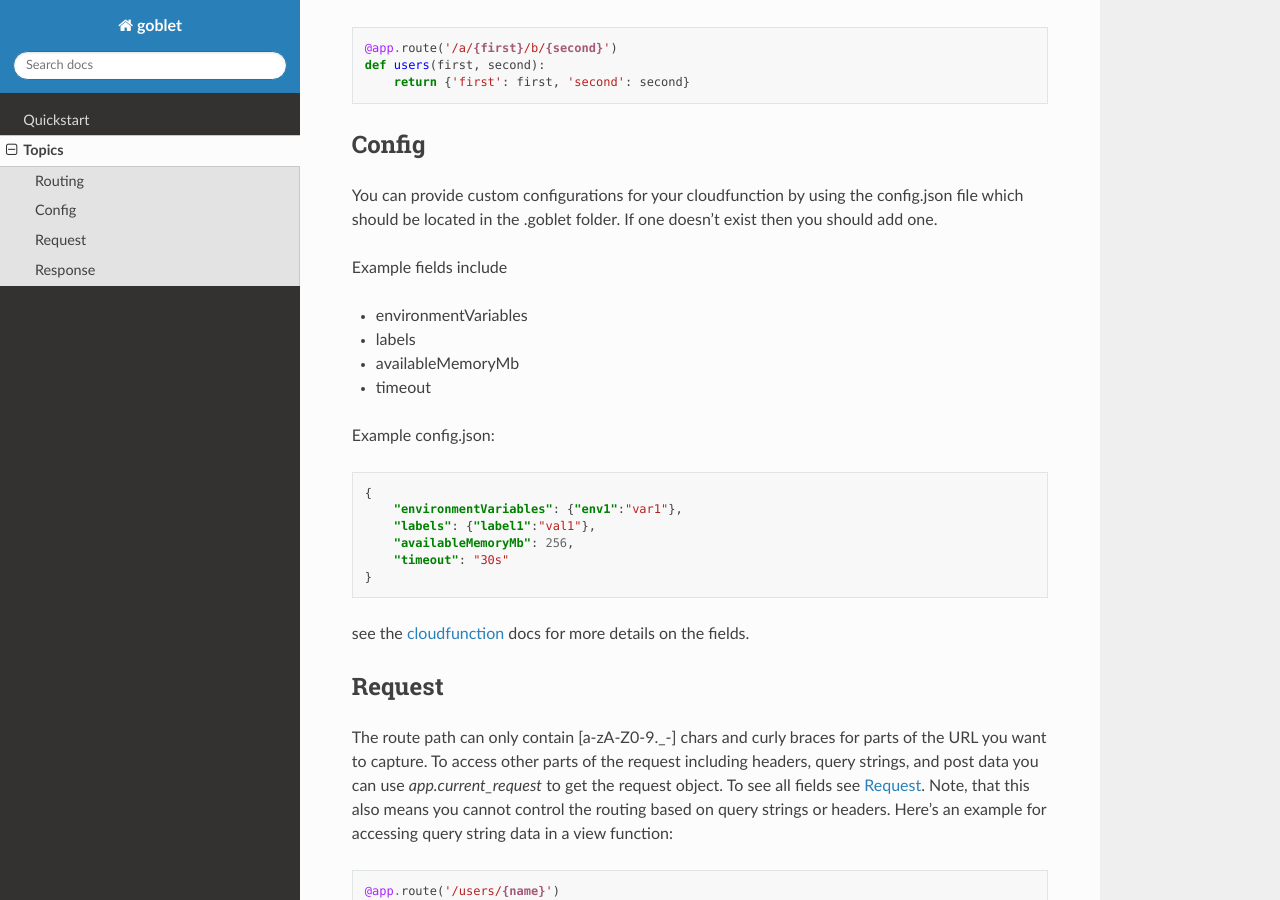
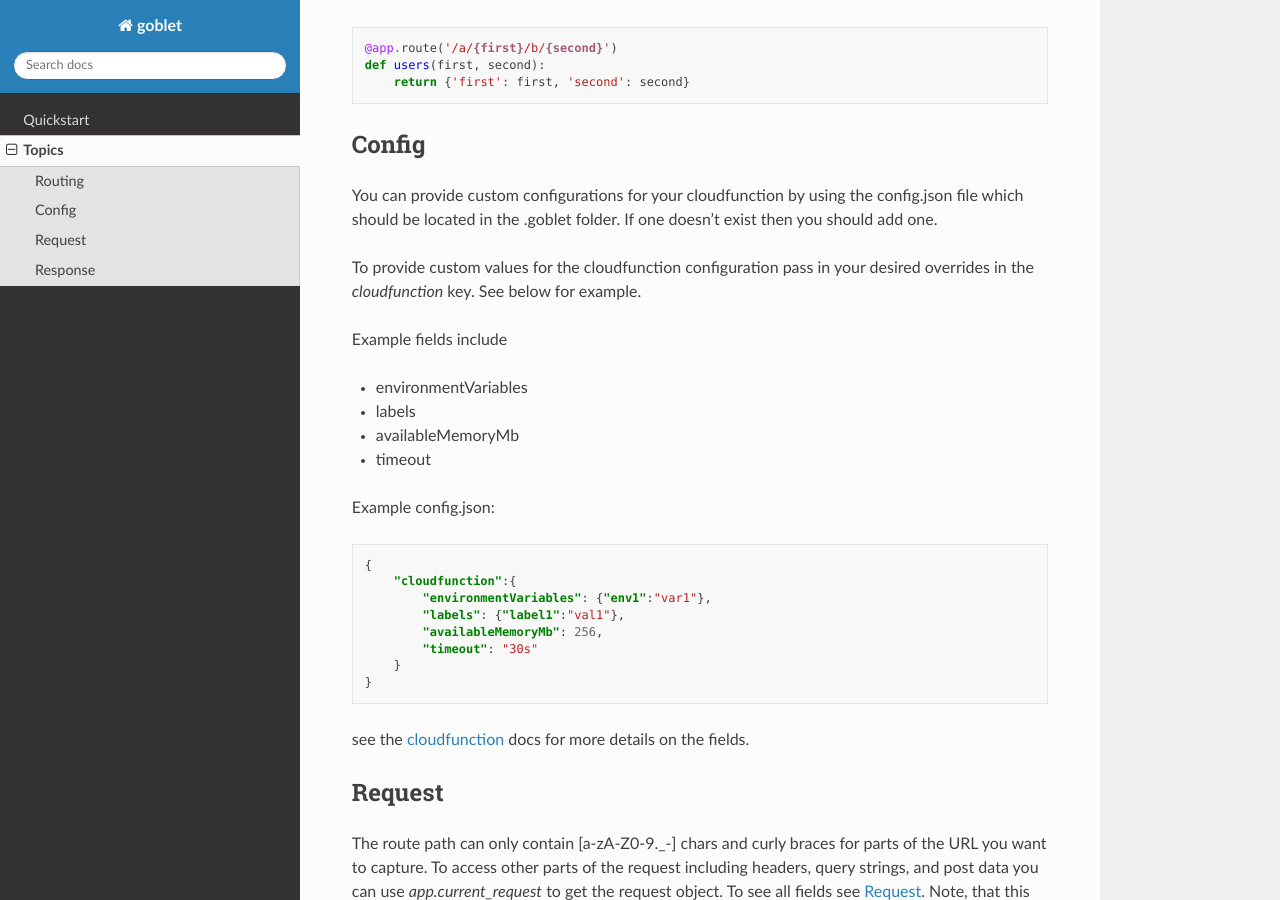
Before and after one commit to goblet/goblet, a Sphinx documentation site: the page built from docs/source/topics.rst, in a window 1280 px wide and 900 px high, scrolled down 999 px. Built offline with Sphinx 7.4.7 and the Read the Docs theme 2.0.0, drawn with Linux system fonts in a browser that asks for light colours.

Commit message:
use cloudfunction key in config.json

```diff
--- a/docs/source/topics.rst
+++ b/docs/source/topics.rst
@@ -56,6 +56,8 @@ Config
 You can provide custom configurations for your cloudfunction by using the config.json file which should be
 located in the .goblet folder. If one doesn't exist then you should add one.
 
+To provide custom values for the cloudfunction configuration pass in your desired overrides in the `cloudfunction` key. See below for example.
+
 Example fields include
 
 - environmentVariables
@@ -68,10 +70,12 @@ Example config.json:
 .. code:: json
 
     {
-        "environmentVariables": {"env1":"var1"},
-        "labels": {"label1":"val1"},
-        "availableMemoryMb": 256,
-        "timeout": "30s"
+        "cloudfunction":{
+            "environmentVariables": {"env1":"var1"},
+            "labels": {"label1":"val1"},
+            "availableMemoryMb": 256,
+            "timeout": "30s"
+        }
     }
 
 see the `cloudfunction`_ docs for more details on the fields.
```
Also changed, not shown: 1 other file.
